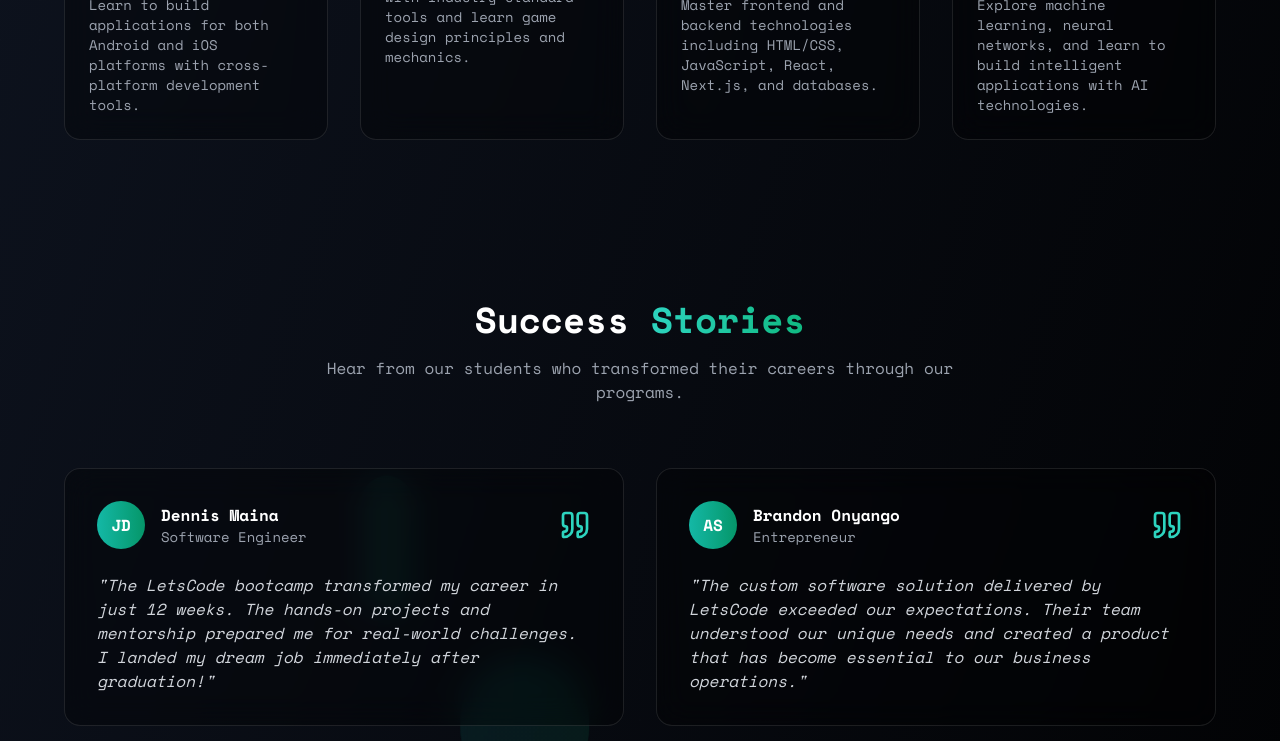
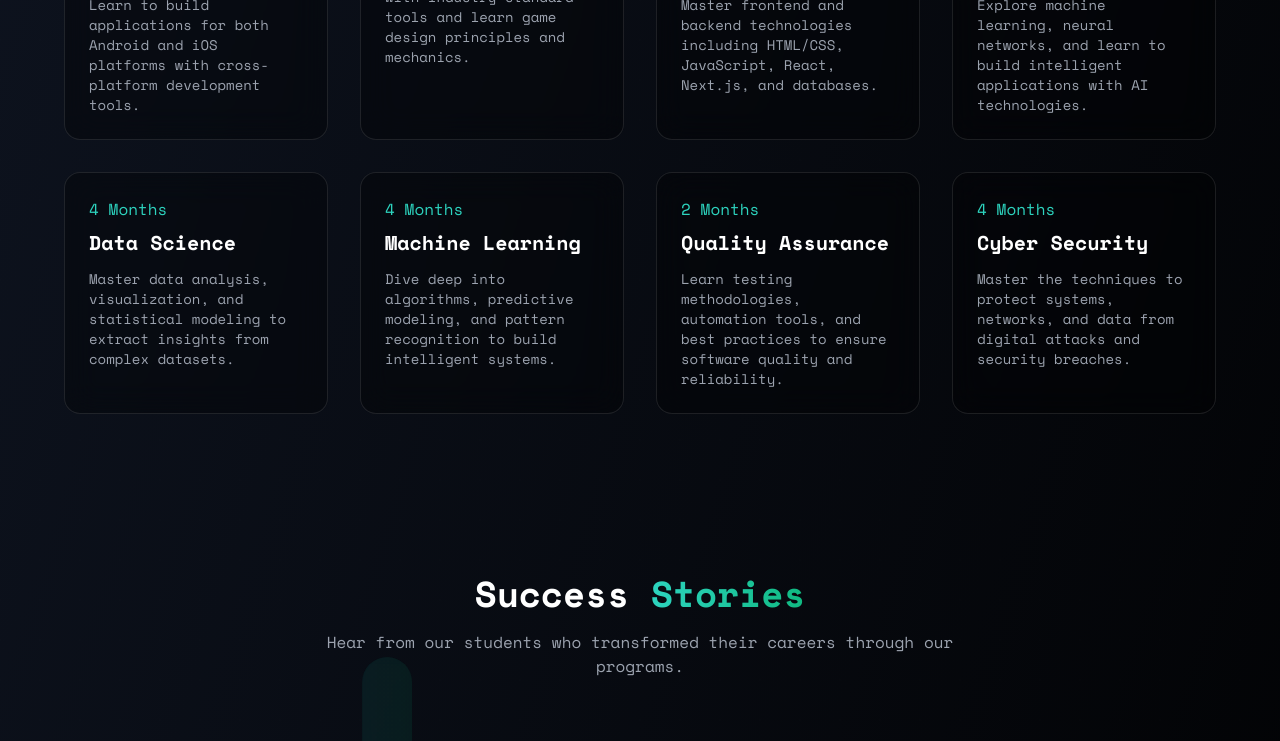
Before and after one commit to letscodetech/Lets-Code-Website, a Next.js app: page / in a window 1280 px wide. Shown: the part 2000-2741 px from the top of the page. Built offline with nearby package versions, Linux system fonts and the light colour scheme.

Commit message:
Added Courses

```diff
--- a/src/app/page.tsx
+++ b/src/app/page.tsx
@@ -1,4 +1,4 @@
-"use client"
+"use client";
 import { PhoneIcon, Users, TrendingUp, Package, Star, Quote, GraduationCap, Zap, Code, Briefcase } from "lucide-react"; // Added Briefcase icon
 import { spaceMono } from "../styling/font";
 import Footer from "@/components/Footer";
@@ -370,6 +370,66 @@ export default function HomePage() {
                   Explore machine learning, neural networks, and learn to build intelligent applications with AI technologies.
                 </p>
               </motion.div>
+
+              {/* Data Science Card */}
+              <motion.div
+                className="bg-black/30 backdrop-blur-lg rounded-2xl p-6 border border-white/10"
+                whileHover={{ y: -10, borderColor: "rgba(20, 184, 166, 0.3)" }}
+                initial={{ opacity: 0, y: 20 }}
+                animate={{ opacity: 1, y: 0 }}
+                transition={{ delay: 0.2 }}
+              >
+                <div className="text-teal-400 font-medium mb-2">4 Months</div>
+                <h3 className="text-xl font-bold mb-3">Data Science</h3>
+                <p className="text-gray-400 text-sm">
+                  Master data analysis, visualization, and statistical modeling to extract insights from complex datasets.
+                </p>
+              </motion.div>
+
+              {/* Machine Learning Card */}
+              <motion.div
+                className="bg-black/30 backdrop-blur-lg rounded-2xl p-6 border border-white/10"
+                whileHover={{ y: -10, borderColor: "rgba(20, 184, 166, 0.3)" }}
+                initial={{ opacity: 0, y: 20 }}
+                animate={{ opacity: 1, y: 0 }}
+                transition={{ delay: 0.4 }}
+              >
+                <div className="text-teal-400 font-medium mb-2">4 Months</div>
+                <h3 className="text-xl font-bold mb-3">Machine Learning</h3>
+                <p className="text-gray-400 text-sm">
+                  Dive deep into algorithms, predictive modeling, and pattern recognition to build intelligent systems.
+                </p>
+              </motion.div>
+
+              {/* QA Card */}
+              <motion.div
+                className="bg-black/30 backdrop-blur-lg rounded-2xl p-6 border border-white/10"
+                whileHover={{ y: -10, borderColor: "rgba(20, 184, 166, 0.3)" }}
+                initial={{ opacity: 0, y: 20 }}
+                animate={{ opacity: 1, y: 0 }}
+                transition={{ delay: 0.6 }}
+              >
+                <div className="text-teal-400 font-medium mb-2">2 Months</div>
+                <h3 className="text-xl font-bold mb-3">Quality Assurance</h3>
+                <p className="text-gray-400 text-sm">
+                  Learn testing methodologies, automation tools, and best practices to ensure software quality and reliability.
+                </p>
+              </motion.div>
+
+              {/* Cyber Security Card */}
+              <motion.div
+                className="bg-black/30 backdrop-blur-lg rounded-2xl p-6 border border-white/10"
+                whileHover={{ y: -10, borderColor: "rgba(20, 184, 166, 0.3)" }}
+                initial={{ opacity: 0, y: 20 }}
+                animate={{ opacity: 1, y: 0 }}
+                transition={{ delay: 0.8 }}
+              >
+                <div className="text-teal-400 font-medium mb-2">4 Months</div>
+                <h3 className="text-xl font-bold mb-3">Cyber Security</h3>
+                <p className="text-gray-400 text-sm">
+                  Master the techniques to protect systems, networks, and data from digital attacks and security breaches.
+                </p>
+              </motion.div>
             </div>
           </div>
         </section>
```
